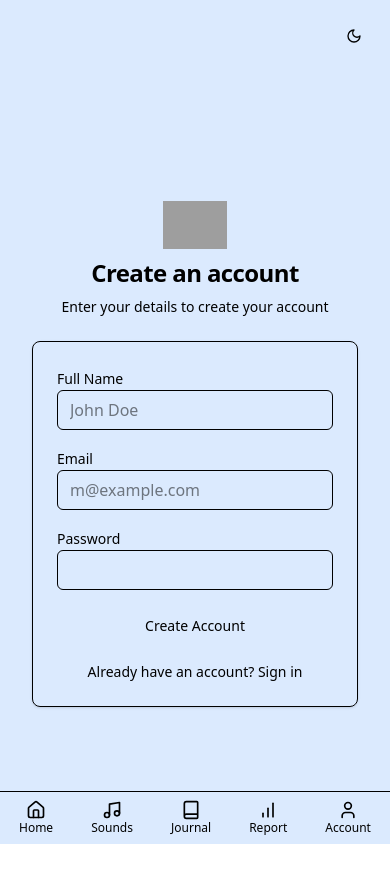
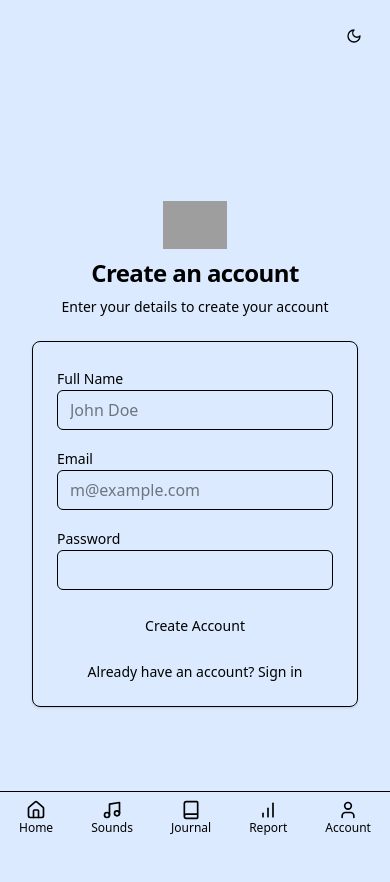
Before and after one commit to hmousavin/SleepSync, a React (Vite) app in the folder client/: page /sign-up in a window 390 px wide. Shown: the top 882 px of the page. Before the commit the page ends 844 px from the top, so only its background shows below. Built offline with nearby package versions, Linux system fonts and the light colour scheme; no server answers; grey boxes are pictures that could not be loaded.

Commit message:
minor style tweaks

```diff
--- a/client/src/components/mobile-frame.tsx
+++ b/client/src/components/mobile-frame.tsx
@@ -2,7 +2,7 @@ import type React from "react"
 
 export function MobileFrame({ children }: { children: React.ReactNode }) {
   return (
-    <div className="mx-auto h-screen max-w-md overflow-hidden bg-blue-100 px-4 py-8 shadow-xl sm:rounded-xl sm:px-6 sm:py-12 md:my-8">
+    <div className="mx-auto min-h-screen max-w-md overflow-hidden bg-blue-100 px-4 py-8 shadow-xl sm:rounded-xl sm:px-6 sm:py-12 md:my-8">
       {children}
     </div>
   )
```
